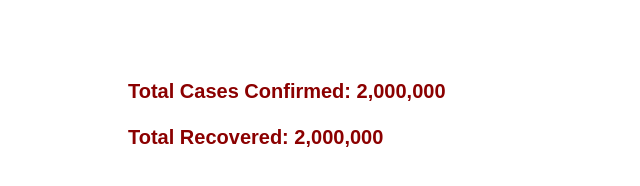
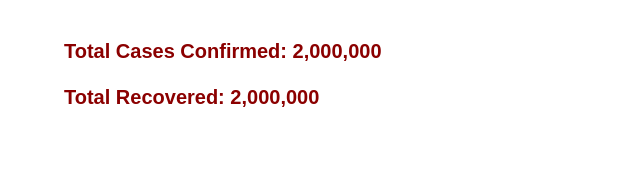
Before and after one commit to YAZ218/COVID-19-Daily-Tracker, a website built with webpack: page src/index.html in a window 1280 px wide. Shown: the whole page, without its empty margins (0-640 px from the left). Built offline with nearby package versions, Linux system fonts and the light colour scheme; no server answers.

Commit message:
spacing fix

```diff
--- a/src/scripts/index.js
+++ b/src/scripts/index.js
@@ -15,6 +15,7 @@ fetch("https://pomber.github.io/covid19/timeseries.json")
     .then(data => {
         let totalCases = 0;
         let totalRecovered = 0;
+
         for (let key of Object.keys(data)) {
             let country_info = locationsJSON.ref_country_codes.filter((item) => {
                 if (item.country == key) {
@@ -37,10 +38,8 @@ fetch("https://pomber.github.io/covid19/timeseries.json")
                 totalRecovered += data[key].pop().recovered;
             }
 
-
             document.getElementById('total-cases').innerHTML = totalCases.toString().replace(/\B(?=(\d{3})+(?!\d))/g, ",");;
             document.getElementById('total-recovered').innerHTML = totalRecovered.toString().replace(/\B(?=(\d{3})+(?!\d))/g, ",");
-
             gData.push({
                 lat: country_info[0].latitude,
                 lng: country_info[0].longitude,
--- a/src/styles/index.scss
+++ b/src/styles/index.scss
@@ -7,8 +7,8 @@ body {
 
 #header {
   position: absolute;
-  top: 10%;
-  left: 10%;
+  top: 5%;
+  left: 5%;
   font-family: Arial, Helvetica, sans-serif;
   color: darkred;
   font-size: 125%;
```
Also changed, not shown: build/bundle.css, build/index.html, 5 other files.
